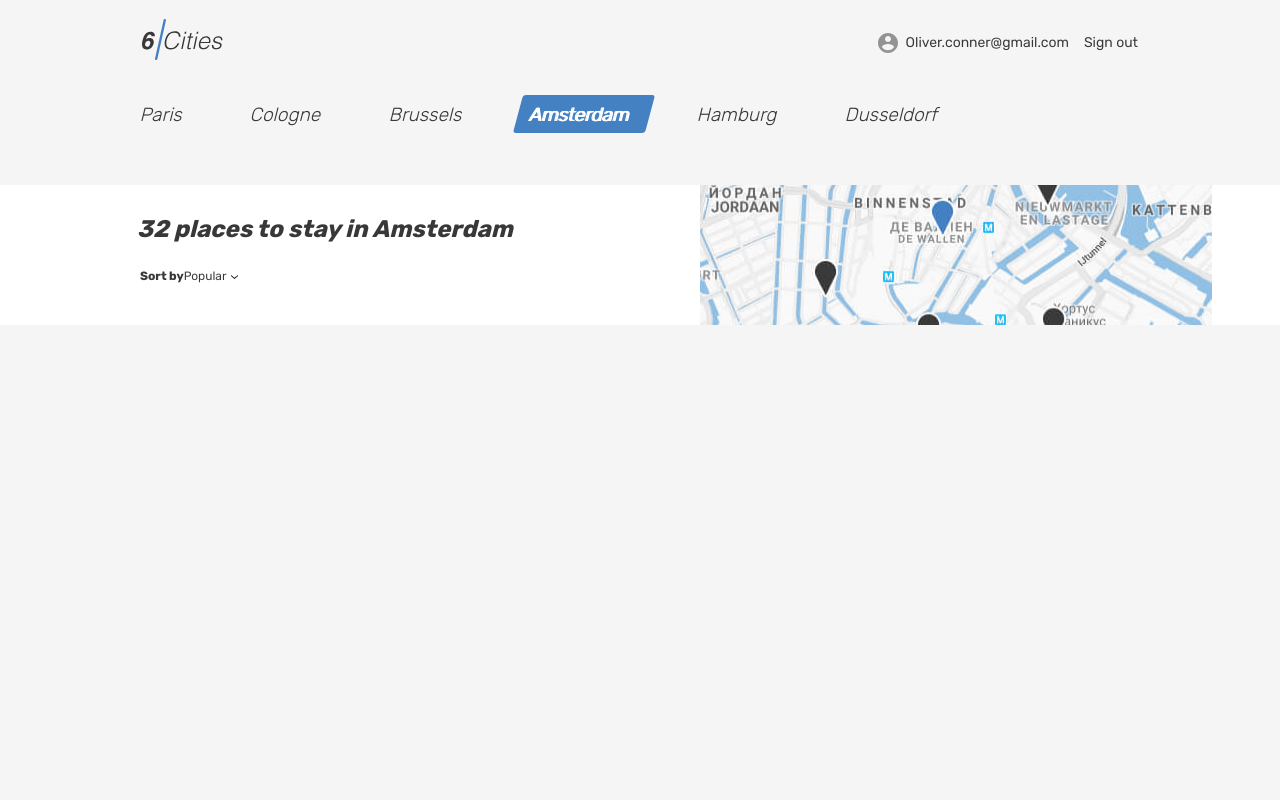
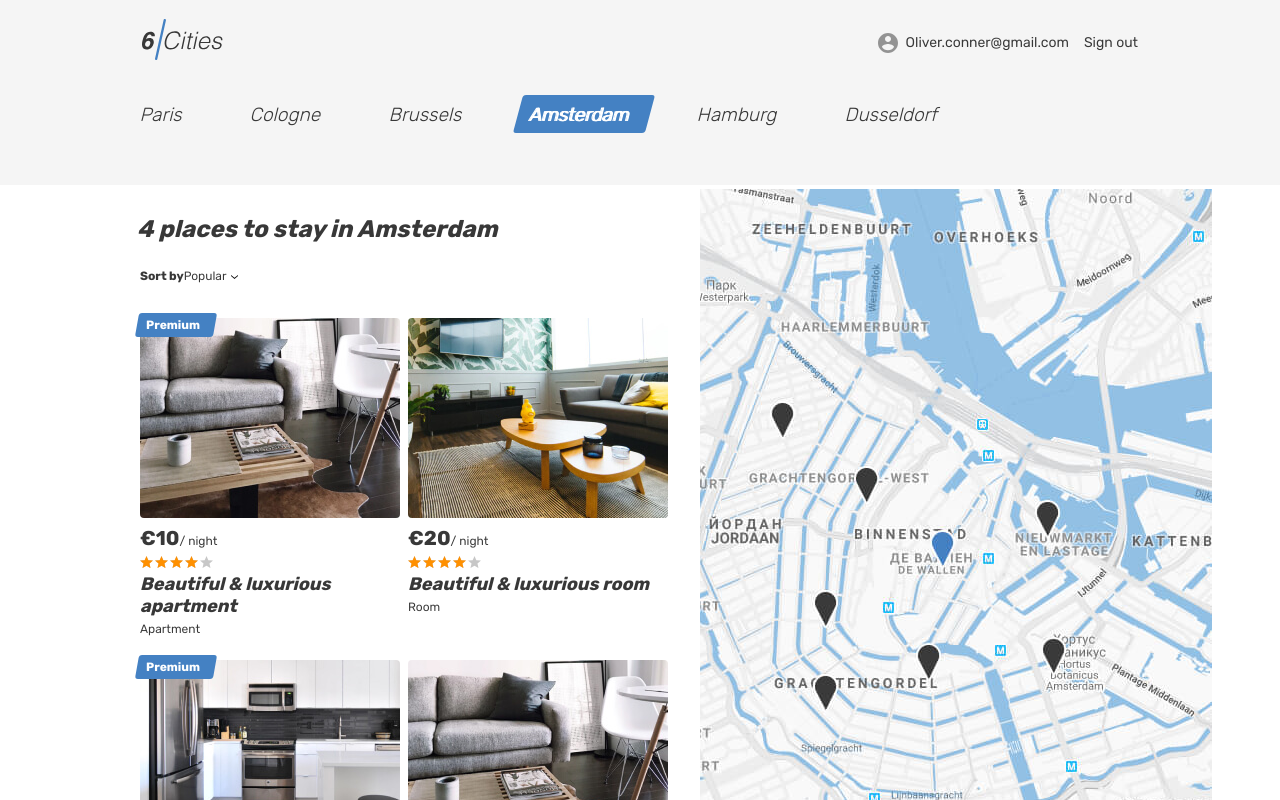
Before and after one commit to htmlacademy-react/186965-six-cities-simple-12, a React (Create React App) app in the folder project/: page / in a window 1280 px wide. Shown: the top 800 px of the page. Built offline with nearby package versions, Linux system fonts and the light colour scheme.

Commit message:
Обратная сторона реальности-2

```diff
--- a/project/src/index.tsx
+++ b/project/src/index.tsx
@@ -5,7 +5,8 @@ import { offers } from './mock/offers';
 
 const AppSettings = {
   UserEmail: 'Oliver.conner@gmail.com',
-  OffersAmount: 32
+  Offers: offers,
+  OffersAmount: offers.length,
 } as const;
 
 
--- a/project/src/mock/offers.ts
+++ b/project/src/mock/offers.ts
@@ -1,11 +1,11 @@
 import { CardOffers } from '../types/offer';
 
-const IMAGE_START_URL = '../../public/img/';
+const IMAGE_START_URL = 'img/';
 
 export const offers: CardOffers = [
   {
     id: 1,
-    images: [`${IMAGE_START_URL}apartment-01.jpg`, `${IMAGE_START_URL}apartment-02.jpg`, `${IMAGE_START_URL}apartment-03.jpg`],
+    image: `${IMAGE_START_URL}apartment-01.jpg`,
     isPremium: true,
     price: 10,
     title: 'Beautiful & luxurious apartment',
@@ -14,7 +14,7 @@ export const offers: CardOffers = [
   },
   {
     id: 2,
-    images: [`${IMAGE_START_URL}apartment-01.jpg`, `${IMAGE_START_URL}apartment-02.jpg`, `${IMAGE_START_URL}apartment-03.jpg`],
+    image:  `${IMAGE_START_URL}apartment-02.jpg`,
     isPremium: false,
     price:  20,
     title: 'Beautiful & luxurious room',
@@ -23,7 +23,7 @@ export const offers: CardOffers = [
   },
   {
     id: 3,
-    images: [`${IMAGE_START_URL}apartment-01.jpg`, `${IMAGE_START_URL}apartment-02.jpg`, `${IMAGE_START_URL}apartment-03.jpg`],
+    image: `${IMAGE_START_URL}apartment-03.jpg`,
     isPremium: true,
     price: 30,
     title: 'Beautiful & luxurious house',
@@ -32,7 +32,7 @@ export const offers: CardOffers = [
   },
   {
     id: 4,
-    images: [`${IMAGE_START_URL}apartment-01.jpg`, `${IMAGE_START_URL}apartment-02.jpg`, `${IMAGE_START_URL}apartment-03.jpg`],
+    image: `${IMAGE_START_URL}apartment-01.jpg`,
     isPremium: false,
     price: 40,
     title: 'Beautiful & luxurious hotel',
--- /dev/null
+++ b/project/src/pages/comment/comments.tsx
@@ -0,0 +1,81 @@
+function Comment(): JSX.Element {
+  return (
+    <section className='property__reviews reviews'>
+      <h2 className='reviews__title'>Reviews · <span className='reviews__amount'>1</span></h2>
+      <ul className='reviews__list'>
+        <li className='reviews__item'>
+          <div className='reviews__user user'>
+            <div className='reviews__avatar-wrapper user__avatar-wrapper'>
+              <img className='reviews__avatar user__avatar' src='img/avatar-max.jpg' width='54' height='54' alt='Reviews avatar' />
+            </div>
+            <span className='reviews__user-name'>
+              Max
+            </span>
+          </div>
+          <div className='reviews__info'>
+            <div className='reviews__rating rating'>
+              <div className='reviews__stars rating__stars'>
+                <span style={{ width: '80%' }}></span>
+                <span className='visually-hidden'>Rating</span>
+              </div>
+            </div>
+            <p className='reviews__text'>
+              A quiet cozy and picturesque that hides behind a a river by the unique lightness of Amsterdam. The building is green and from 18th century.
+            </p>
+            <time className='reviews__time' dateTime='2019-04-24'>April 2019</time>
+          </div>
+        </li>
+      </ul>
+      <form className='reviews__form form' action='#' method='post'>
+        <label className='reviews__label form__label' htmlFor='review'>Your review</label>
+        <div className='reviews__rating-form form__rating'>
+          <input className='form__rating-input visually-hidden' name='rating' value='5' id='5-stars' type='radio' />
+          <label htmlFor='5-stars' className='reviews__rating-label form__rating-label' title='perfect'>
+            <svg className='form__star-image' width='37' height='33'>
+              <use xlinkHref='#icon-star'></use>
+            </svg>
+          </label>
+
+          <input className='form__rating-input visually-hidden' name='rating' value='4' id='4-stars' type='radio' />
+          <label htmlFor='4-stars' className='reviews__rating-label form__rating-label' title='good'>
+            <svg className='form__star-image' width='37' height='33'>
+              <use xlinkHref='#icon-star'></use>
+            </svg>
+          </label>
+
+          <input className='form__rating-input visually-hidden' name='rating' value='3' id='3-stars' type='radio' />
+          <label htmlFor='3-stars' className='reviews__rating-label form__rating-label' title='not bad'>
+            <svg className='form__star-image' width='37' height='33'>
+              <use xlinkHref='#icon-star'></use>
+            </svg>
+          </label>
+
+          <input className='form__rating-input visually-hidden' name='rating' value='2' id='2-stars' type='radio' />
+          <label htmlFor='2-stars' className='reviews__rating-label form__rating-label' title='badly'>
+            <svg className='form__star-image' width='37' height='33'>
+              <use xlinkHref='#icon-star'></use>
+            </svg>
+          </label>
+
+          <input className='form__rating-input visually-hidden' name='rating' value='1' id='1-star' type='radio' />
+          <label htmlFor='1-star' className='reviews__rating-label form__rating-label' title='terribly'>
+            <svg className='form__star-image' width='37' height='33'>
+              <use xlinkHref='#icon-star'></use>
+            </svg>
+          </label>
+        </div>
+        <textarea className='reviews__textarea form__textarea' id='review' name='review' placeholder='Tell how was your stay, what you like and what can be improved'></textarea>
+        <div className='reviews__button-wrapper'>
+          <p className='reviews__help'>
+            To submit review please make sure to set <span className='reviews__star'>rating</span> and describe your stay with at least <b className='reviews__text-amount'>50 characters</b>.
+          </p>
+          <button className='reviews__submit form__submit button' type='submit' disabled>Submit</button>
+        </div>
+      </form>
+    </section>
+
+  );
+}
+
+
+export default Comment;
--- a/project/src/pages/main-page/main-page.tsx
+++ b/project/src/pages/main-page/main-page.tsx
@@ -7,12 +7,12 @@ import { CardOffers } from '../../types/offer';
 
 type MainPageProps = {
   userEmail: string;
+  offers: CardOffers;
   offersAmount: number;
-  offers: CardOffers;
 
 };
 
-function MainPage({ userEmail, offersAmount, offers }: MainPageProps): JSX.Element {
+function MainPage({ userEmail, offers, offersAmount }: MainPageProps): JSX.Element {
   return (
     <>
       <Helmet title='Find a place to stay'></Helmet>
--- a/project/src/pages/main-page/place-card.tsx
+++ b/project/src/pages/main-page/place-card.tsx
@@ -1,25 +1,25 @@
+import { MouseEvent } from 'react';
 import { Link } from 'react-router-dom';
 import { CardOffer } from '../../types/offer';
+// import { AppRoute } from '../../const/conts';
 
 type PlaceCardProps = {
   offer: CardOffer;
+  id: number;
+  onMouseOverHandler: (id: number) => void;
 }
 
 function PlaceCard(props: PlaceCardProps): JSX.Element {
-  const { offer } = props;
-  const { images, isPremium, price, title, houseType, id } = offer;
+  const { offer, onMouseOverHandler } = props;
+  const { image, isPremium, price, title, houseType, id } = offer;
+
 
   return (
-    <article className='cities__card place-card'>
-      <div className='place-card__mark'>
-        <span>Premium</span>
-      </div>
+    <article className='cities__card place-card' id={id.toString()} onMouseOver={(evt: MouseEvent<HTMLElement>) => onMouseOverHandler}>
+      {isPremium ? <div className='place-card__mark'><span>Premium</span></div> : ''}
       <div className='cities__image-wrapper place-card__image-wrapper'>
-        <Link to='#'>
-          {
-            images.map((image) => <img className='place-card__image' src={image} width='260' height='200' alt='Place image' key={id} />)
-          }
-
+        <Link to={'/offer/$id'}>
+          <img className='place-card__image' src={image} width='260' height='200' alt='{title' />
         </Link>
       </div>
       <div className='place-card__info'>
@@ -33,15 +33,15 @@ function PlaceCard(props: PlaceCardProps): JSX.Element {
         <div className='place-card__rating rating'>
           <div className='place-card__stars rating__stars'>
             <span style={{ width: '80%' }}></span>
-            {isPremium ? <span className='visually-hidden'>Rating</span> : ''}
+            <span className='visually-hidden'>Rating</span>
           </div>
         </div>
         <h2 className='place-card__name'>
-          <Link to='#'>{title}</Link>
+          <Link to={'/offer/$id'}>{title}</Link>
         </h2>
         <p className='place-card__type'>{houseType}</p>
       </div>
-    </article>
+    </article >
   );
 }
 
--- a/project/src/pages/main-page/place-cards-list.tsx
+++ b/project/src/pages/main-page/place-cards-list.tsx
@@ -1,3 +1,4 @@
+import { useState } from 'react';
 import PlaceCard from './place-card';
 import { CardOffers } from '../../types/offer';
 
@@ -7,10 +8,12 @@ type PlaceCardsListProps = {
 }
 
 function PlaceCardsList({ offers }: PlaceCardsListProps): JSX.Element {
+  const [offerId, setOfferId] = useState(0);
+
   return (
-    offers.map((offer) => {
-      <PlaceCard offer={offer} />
-    })
+    <>
+      {offers.map((offer) => <PlaceCard offer={offer} key={offer.id} id={offerId} onMouseOverHandler={() => setOfferId(offer.id)} />)}
+    </>
   );
 }
 
--- a/project/src/types/offer.ts
+++ b/project/src/types/offer.ts
@@ -2,7 +2,7 @@ type HouseType = 'Apartment' | 'Room' | 'House' | 'Hotel';
 
 export interface CardOffer {
   id: number;
-  images: string[];
+  image: string;
   isPremium: boolean;
   price: number;
   title: string;
```
Also changed, not shown: project/src/components/place-card/offer-card.tsx (+2 -73 lines).
